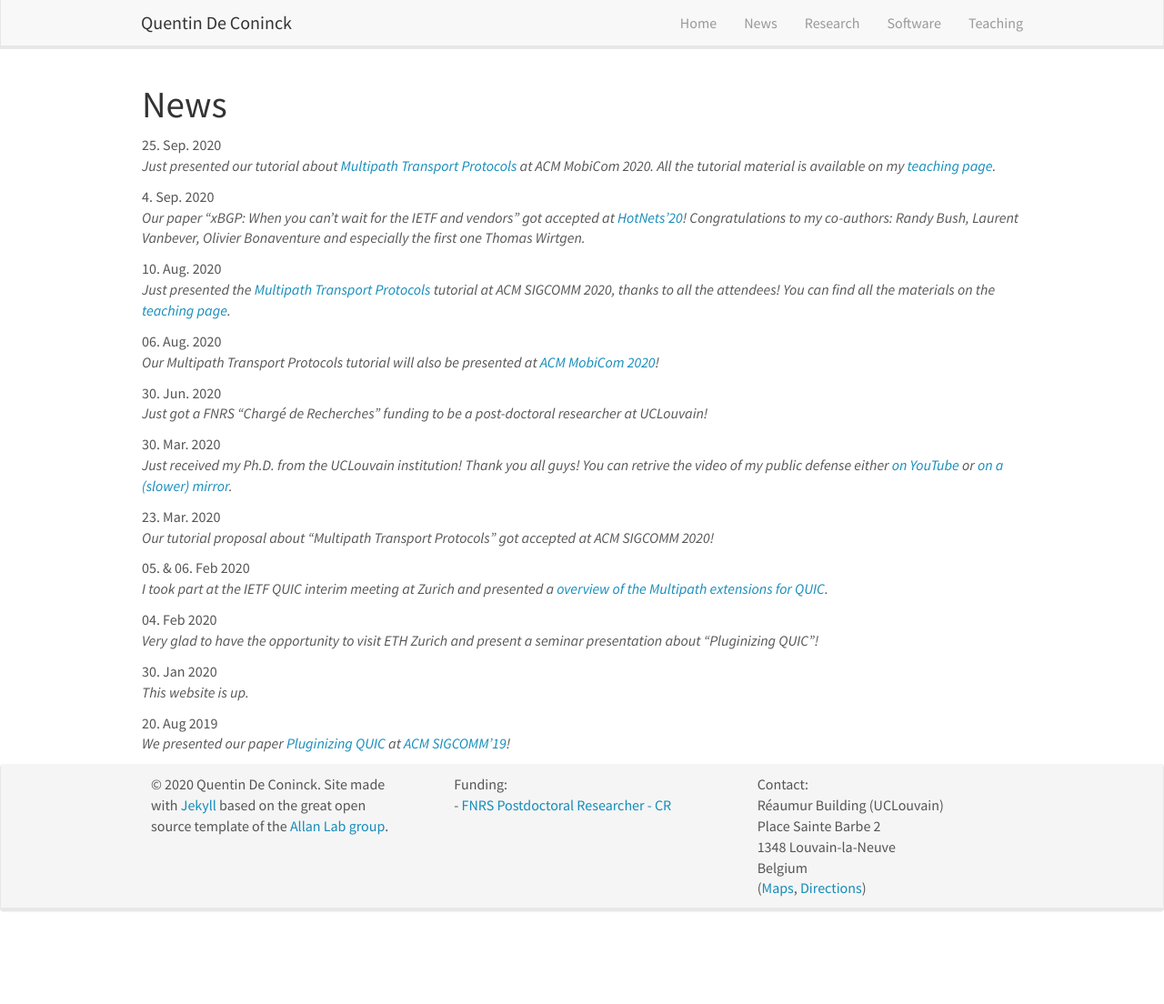
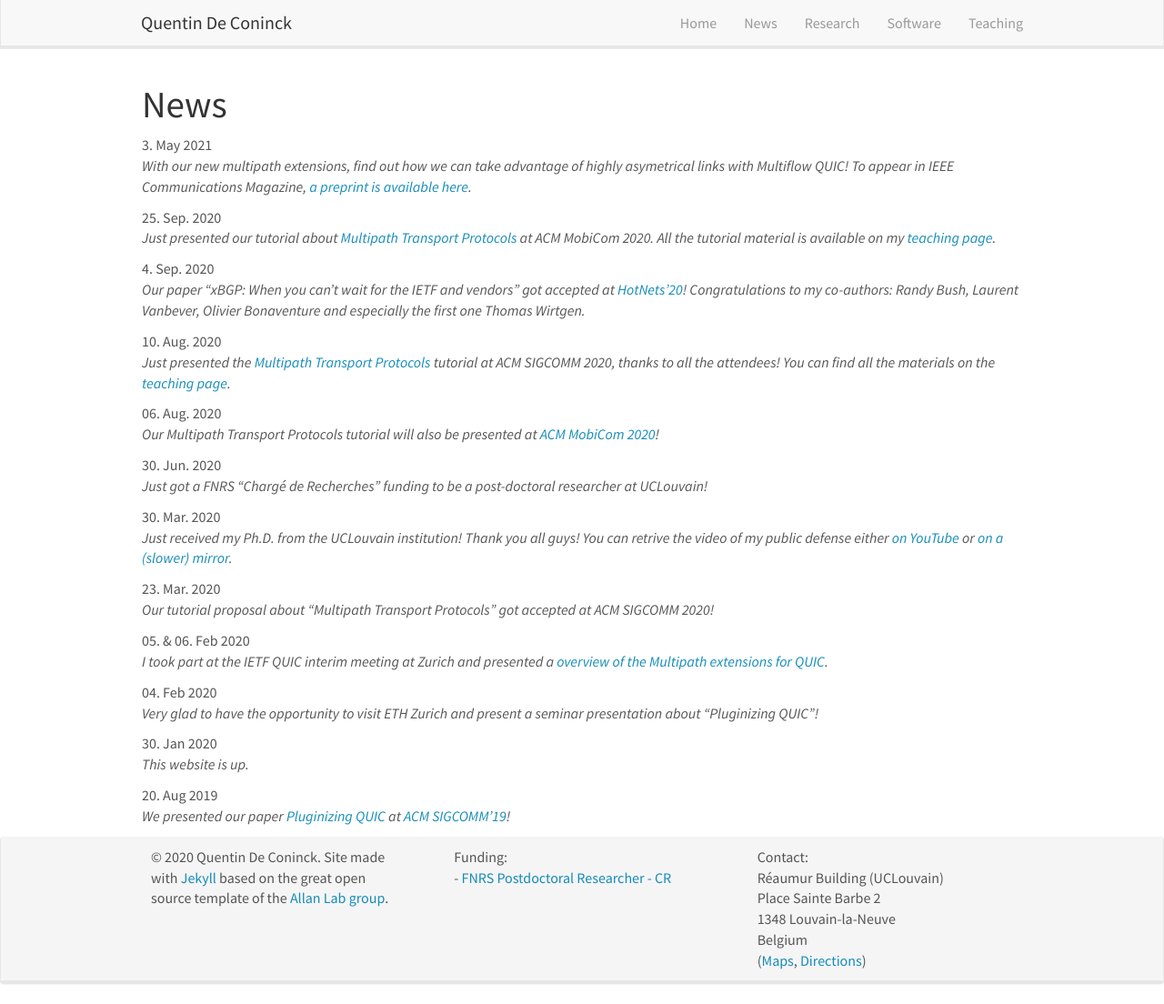
Before and after one commit to qdeconinck/qdeconinck.github.io, a Jekyll site: the page built from _pages/allnews.md, in a window 1280 px wide and 1104 px high. Shown: the whole window at 91% size. Built offline with Jekyll 4.4.1, drawn with Linux system fonts in a browser that asks for light colours; nearby versions of some CDN libraries.

Commit message:
advertise Multiflow QUIC paper

```diff
--- a/_data/news.yml
+++ b/_data/news.yml
@@ -1,3 +1,6 @@
+- date: 3. May 2021
+  headline: "With our new multipath extensions, find out how we can take advantage of highly asymetrical links with Multiflow QUIC! To appear in IEEE Communications Magazine, <a href=\"https://hdl.handle.net/2078.1/243486\"> a preprint is available here</a>."
+
 - date: 25. Sep. 2020
   headline: Just presented our tutorial about <a href="https://mptp-mobicom2020.github.io/">Multipath Transport Protocols</a> at ACM MobiCom 2020. All the tutorial material is available on my <a href="/teaching">teaching page</a>.
 
```
